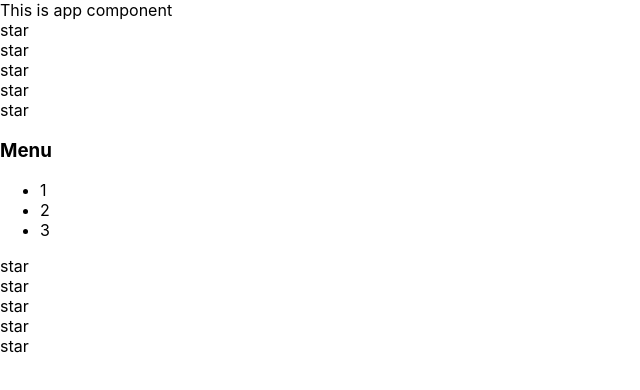
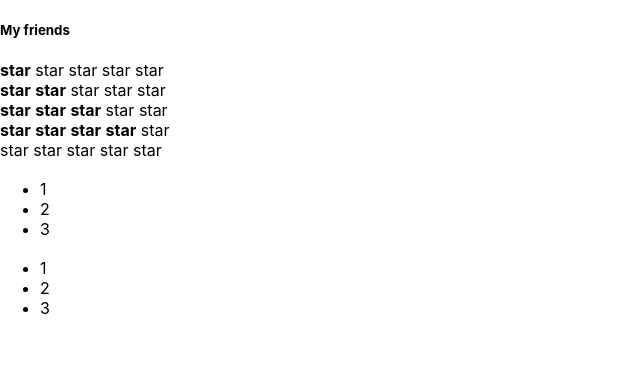
Before and after one commit to vovakiriuhins/react-kabzda, a React (Create React App) app: page / in a window 1280 px wide. Shown: the top 390 px of the page, without its empty margins (0-640 px from the left). Built offline with nearby package versions, Linux system fonts and the light colour scheme.

Commit message:
using props

```diff
--- a/src/App.tsx
+++ b/src/App.tsx
@@ -1,69 +1,34 @@
 import React from 'react';
 import './App.css';
+import Accordion from "./components/Accordion/Accordion";
+import {Rating} from "./components/Rating/Rating";
 
 function App() {
     return (
         <div>
-            <AppTitle/>
-            <Rating/>
-            <Accordion/>
-            <Rating/>
+            <PageTitle title={"This is app component"}/>
+            <PageTitle friends={"My friends"}/>
+            <Rating value={1}/>
+            <Rating value={2}/>
+            <Rating value={3}/>
+            <Rating value={4}/>
+            <Rating value={0}/>
+
+            <Accordion title={"Menu"}/>
+            <Accordion title={"Users"}/>
         </div>
     );
 }
 
-function AppTitle() {
-    return (
-        <>This is app component</>
-    )
-}
-
-function Rating() {
+function PageTitle(props: any) {
     return (
         <div>
-            <Star/>
-            <Star/>
-            <Star/>
-            <Star/>
-            <Star/>
+            <h1>{props.titleValue}</h1>
+            <h5>{props.friends}</h5>
         </div>
-    )
-}
 
-function Star() {
-    return (
-        <div>star</div>
-    )
+)
 }
 
 
-function Accordion() {
-    return (
-        <div>
-            <AccordionTitle/>
-            <AccordionBody/>
-        </div>
-    )
-}
-
-function AccordionTitle() {
-    return (
-        <div>
-            <h3>Menu</h3>
-        </div>
-    )
-}
-
-function AccordionBody() {
-    return (
-        <div>
-            <ul>
-                <li>1</li>
-                <li>2</li>
-                <li>3</li>
-            </ul>
-        </div>
-    )
-}
-
 export default App;
--- /dev/null
+++ b/src/components/Accordion/Accordion.tsx
@@ -0,0 +1,30 @@
+import React from "react";
+
+function Accordion(props: any) {
+    return (
+        <div>
+            <AccordionTitle titleValue={props.titleValue}/>
+            <AccordionBody/>
+        </div>
+    )
+}
+
+function AccordionTitle(props: any) {
+    return (
+            <div>
+                <h3>{props.titleValue}</h3>
+            </div>
+    )
+}
+
+function AccordionBody() {
+    return (
+            <ul>
+                <li>1</li>
+                <li>2</li>
+                <li>3</li>
+            </ul>
+    )
+}
+
+export default Accordion;
--- /dev/null
+++ b/src/components/Rating/Rating.tsx
@@ -0,0 +1,77 @@
+import React from "react";
+
+export function Rating(props: any) {
+
+    if (props.value === 1) {
+        return (
+            <div>
+                <Star selected={true}/>
+                <Star selected={false}/>
+                <Star selected={false}/>
+                <Star selected={false}/>
+                <Star selected={false}/>
+            </div>
+        )
+    }
+    if (props.value === 2) {
+        return (
+            <div>
+                <Star selected={true}/>
+                <Star selected={true}/>
+                <Star selected={false}/>
+                <Star selected={false}/>
+                <Star selected={false}/>
+            </div>
+        )
+    }
+    if (props.value === 3) {
+        return (
+            <div>
+                <Star selected={true}/>
+                <Star selected={true}/>
+                <Star selected={true}/>
+                <Star selected={false}/>
+                <Star selected={false}/>
+            </div>
+        )
+    }
+    if (props.value === 4) {
+        return (
+            <div>
+                <Star selected={true}/>
+                <Star selected={true}/>
+                <Star selected={true}/>
+                <Star selected={true}/>
+                <Star selected={false}/>
+            </div>
+        )
+    }
+    if (props.value === 5) {
+        return (
+            <div>
+                <Star selected={true}/>
+                <Star selected={true}/>
+                <Star selected={true}/>
+                <Star selected={true}/>
+                <Star selected={true}/>
+            </div>
+        )
+    }
+    return (
+        <div>
+            <Star selected={false}/>
+            <Star selected={false}/>
+            <Star selected={false}/>
+            <Star selected={false}/>
+            <Star selected={false}/>
+        </div>
+    )
+
+}
+
+function Star(props: any) {
+    if (props.selected === true) {
+        return <span><b>star</b> </span>
+    }
+    return <span>star </span>
+}
```
